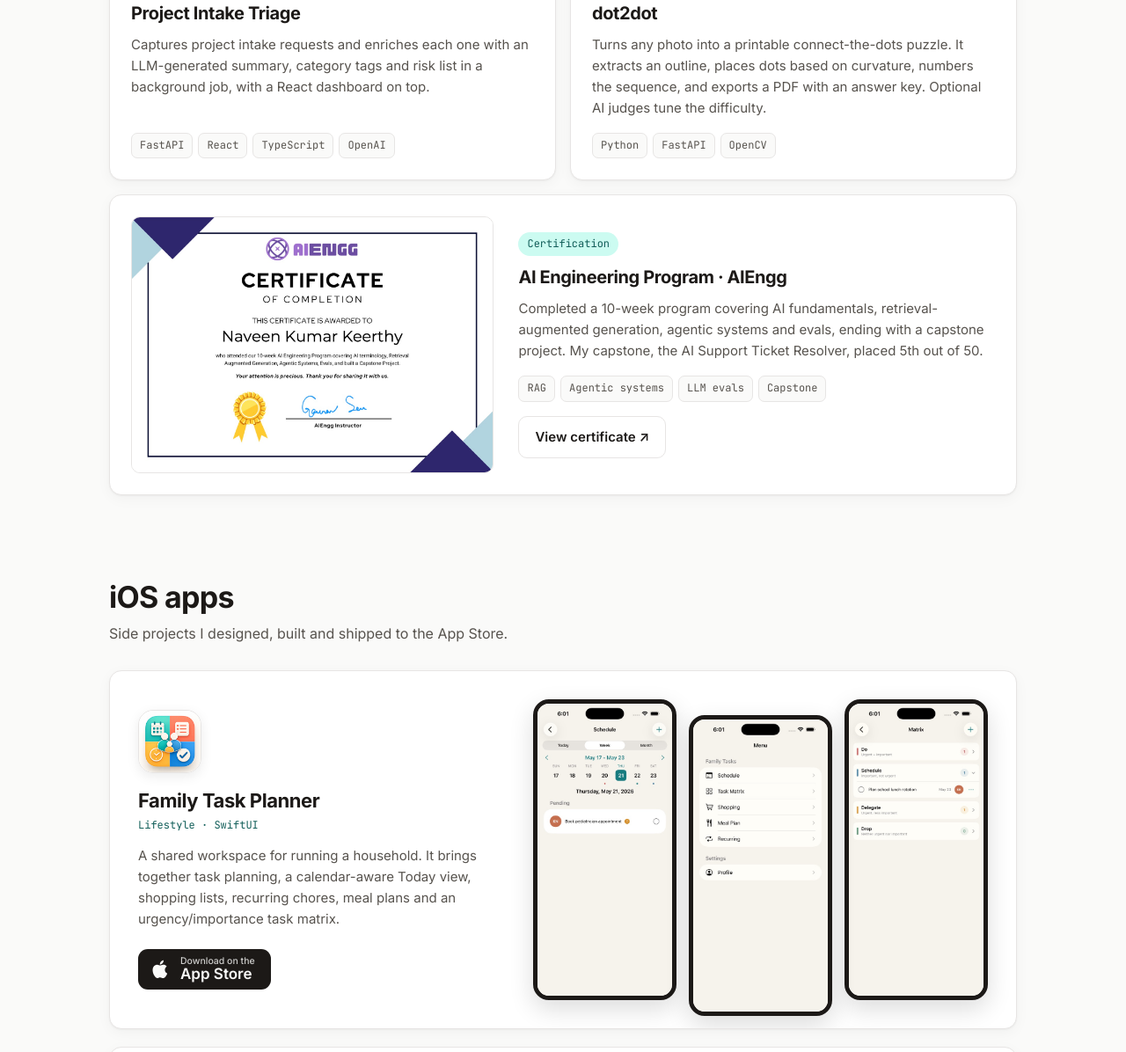
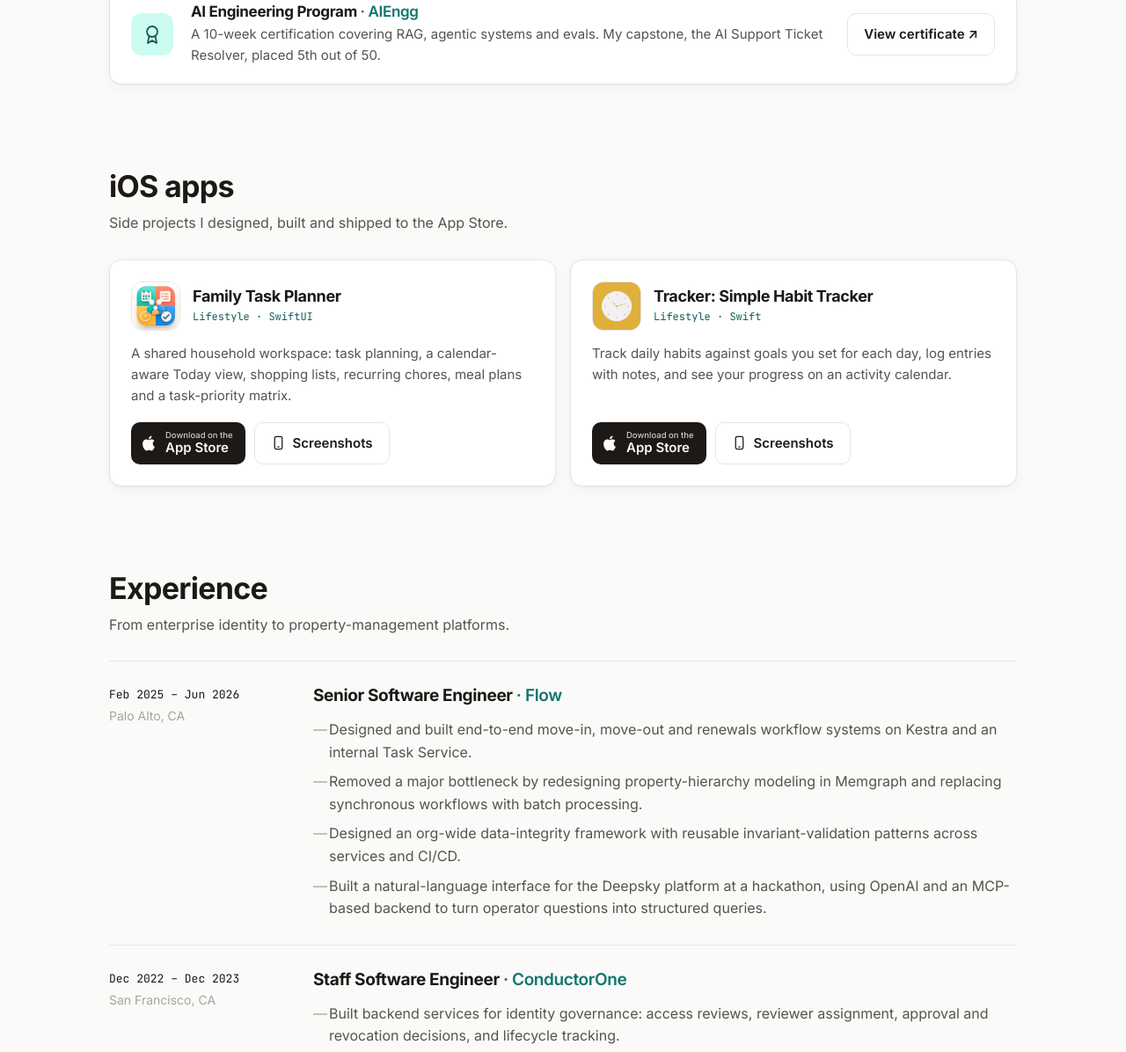
Before and after one commit to bee-honey/bee-honey.github.io, a plain HTML site: page index.html in a window 1280 px wide. Shown: the part 1842-3038 px from the top of the page at 88% size. Drawn offline with Linux system fonts and the light colour scheme.

Commit message:
Remove intake exercise, compact certificate, screenshots in pop-up gallery
Co-Authored-By: Claude Opus 5.5 <noreply@anthropic.com>

```diff
--- a/index.html
+++ b/index.html
@@ -127,15 +127,6 @@
           <ul class="chips"><li>Python</li><li>LangGraph</li><li>Unity / C#</li></ul>
         </article>
 
-        <article class="card">
-          <div class="card-top">
-            <span class="tag">LLM workflow</span>
-            <a class="ext" href="https://github.com/bee-honey/tribe-intake-triage" target="_blank" rel="noopener" aria-label="Project Intake Triage on GitHub">↗</a>
-          </div>
-          <h3>Project Intake Triage</h3>
-          <p>Captures project intake requests and enriches each one with an LLM-generated summary, category tags and risk list in a background job, with a React dashboard on top.</p>
-          <ul class="chips"><li>FastAPI</li><li>React</li><li>TypeScript</li><li>OpenAI</li></ul>
-        </article>
 
         <article class="card">
           <div class="card-top">
@@ -147,16 +138,14 @@
           <ul class="chips"><li>Python</li><li>FastAPI</li><li>OpenCV</li></ul>
         </article>
         <article class="card cert">
-          <a class="cert-img" href="assets/AIEngg-Certificate.pdf" target="_blank" rel="noopener" aria-label="View AI Engineering certificate (PDF)">
-            <img src="assets/aiengg-certificate.jpg" alt="AIEngg certificate of completion awarded to Naveen Kumar Keerthy" loading="lazy" width="1400" height="990">
-          </a>
+          <span class="cert-icon" aria-hidden="true">
+            <svg viewBox="0 0 24 24"><circle cx="12" cy="9" r="6"/><path d="M8.5 13.9 7 22l5-3 5 3-1.5-8.1"/></svg>
+          </span>
           <div class="cert-body">
-            <span class="tag accent">Certification</span>
-            <h3>AI Engineering Program · AIEngg</h3>
-            <p>Completed a 10-week program covering AI fundamentals, retrieval-augmented generation, agentic systems and evals, ending with a capstone project. My capstone, the AI Support Ticket Resolver, placed 5th out of 50.</p>
-            <ul class="chips"><li>RAG</li><li>Agentic systems</li><li>LLM evals</li><li>Capstone</li></ul>
-            <a class="btn" href="assets/AIEngg-Certificate.pdf" target="_blank" rel="noopener">View certificate ↗</a>
+            <h3>AI Engineering Program <span class="at">· AIEngg</span></h3>
+            <p>A 10-week certification covering RAG, agentic systems and evals. My capstone, the AI Support Ticket Resolver, placed 5th out of 50.</p>
           </div>
+          <a class="btn" href="assets/AIEngg-Certificate.pdf" target="_blank" rel="noopener">View certificate ↗</a>
         </article>
       </div>
     </section>
@@ -167,39 +156,39 @@
         <h2>iOS apps</h2>
         <p>Side projects I designed, built and shipped to the App Store.</p>
       </div>
-      <div class="apps">
-        <article class="card showcase">
-          <div class="app-info">
-            <img class="app-icon" src="assets/apps/family-icon.jpg" alt="" width="72" height="72">
-            <h3>Family Task Planner</h3>
-            <p class="app-sub">Lifestyle · SwiftUI</p>
-            <p>A shared workspace for running a household. It brings together task planning, a calendar-aware Today view, shopping lists, recurring chores, meal plans and an urgency/importance task matrix.</p>
-            <a class="store-btn" href="https://apps.apple.com/us/app/family-task-planner/id6771995830" target="_blank" rel="noopener">
-              <svg viewBox="0 0 24 24" aria-hidden="true"><path fill="currentColor" d="M16.4 12.6c0-2.6 2.1-3.8 2.2-3.9-1.2-1.8-3.1-2-3.7-2-1.6-.2-3.1.9-3.9.9-.8 0-2-.9-3.4-.9-1.7 0-3.3 1-4.2 2.6-1.8 3.1-.5 7.7 1.3 10.2.9 1.2 1.9 2.6 3.2 2.6 1.3-.1 1.8-.8 3.3-.8 1.6 0 2 .8 3.4.8 1.4 0 2.3-1.3 3.1-2.5 1-1.4 1.4-2.8 1.4-2.9 0 0-2.7-1-2.7-4.1zM13.9 4.9c.7-.9 1.2-2 1-3.2-1 0-2.3.7-3 1.6-.7.8-1.2 2-1.1 3.1 1.2.1 2.3-.6 3.1-1.5z"/></svg>
-              <span><small>Download on the</small>App Store</span>
-            </a>
+      <div class="grid apps">
+        <article class="card app">
+          <div class="app-head">
+            <img class="app-icon" src="assets/apps/family-icon.jpg" alt="" width="56" height="56">
+            <div>
+              <h3>Family Task Planner</h3>
+              <p class="app-sub">Lifestyle · SwiftUI</p>
+            </div>
           </div>
-          <div class="phones">
-              <img src="assets/apps/family-1.jpg" alt="Weekly schedule view" loading="lazy">
-              <img src="assets/apps/family-2.jpg" alt="App menu" loading="lazy">
-              <img src="assets/apps/family-3.jpg" alt="Task matrix" loading="lazy">
+          <p class="app-desc">A shared household workspace: task planning, a calendar-aware Today view, shopping lists, recurring chores, meal plans and a task-priority matrix.</p>
+          <div class="app-actions">
+            <a class="store-btn" href="https://apps.apple.com/us/app/family-task-planner/id6771995830" target="_blank" rel="noopener"><svg viewBox="0 0 24 24" aria-hidden="true"><path fill="currentColor" d="M16.4 12.6c0-2.6 2.1-3.8 2.2-3.9-1.2-1.8-3.1-2-3.7-2-1.6-.2-3.1.9-3.9.9-.8 0-2-.9-3.4-.9-1.7 0-3.3 1-4.2 2.6-1.8 3.1-.5 7.7 1.3 10.2.9 1.2 1.9 2.6 3.2 2.6 1.3-.1 1.8-.8 3.3-.8 1.6 0 2 .8 3.4.8 1.4 0 2.3-1.3 3.1-2.5 1-1.4 1.4-2.8 1.4-2.9 0 0-2.7-1-2.7-4.1zM13.9 4.9c.7-.9 1.2-2 1-3.2-1 0-2.3.7-3 1.6-.7.8-1.2 2-1.1 3.1 1.2.1 2.3-.6 3.1-1.5z"/></svg><span><small>Download on the</small>App Store</span></a>
+            <button class="btn shots-btn" type="button" data-app="family" data-title="Family Task Planner" data-alts="Weekly schedule view|App menu|Task matrix">
+              <svg viewBox="0 0 24 24" aria-hidden="true"><rect x="6" y="2" width="12" height="20" rx="2.5"/><path d="M11 18.5h2"/></svg>
+              Screenshots
+            </button>
           </div>
         </article>
-        <article class="card showcase">
-          <div class="app-info">
-            <img class="app-icon" src="assets/apps/tracker-icon.jpg" alt="" width="72" height="72">
-            <h3>Tracker: Simple Habit Tracker</h3>
-            <p class="app-sub">Lifestyle · Swift</p>
-            <p>Track daily habits and routines against goals you set for each day, log entries with notes, and see your progress over time on an activity calendar.</p>
-            <a class="store-btn" href="https://apps.apple.com/us/app/tracker-simple-habit-tracker/id6596777457" target="_blank" rel="noopener">
-              <svg viewBox="0 0 24 24" aria-hidden="true"><path fill="currentColor" d="M16.4 12.6c0-2.6 2.1-3.8 2.2-3.9-1.2-1.8-3.1-2-3.7-2-1.6-.2-3.1.9-3.9.9-.8 0-2-.9-3.4-.9-1.7 0-3.3 1-4.2 2.6-1.8 3.1-.5 7.7 1.3 10.2.9 1.2 1.9 2.6 3.2 2.6 1.3-.1 1.8-.8 3.3-.8 1.6 0 2 .8 3.4.8 1.4 0 2.3-1.3 3.1-2.5 1-1.4 1.4-2.8 1.4-2.9 0 0-2.7-1-2.7-4.1zM13.9 4.9c.7-.9 1.2-2 1-3.2-1 0-2.3.7-3 1.6-.7.8-1.2 2-1.1 3.1 1.2.1 2.3-.6 3.1-1.5z"/></svg>
-              <span><small>Download on the</small>App Store</span>
-            </a>
+        <article class="card app">
+          <div class="app-head">
+            <img class="app-icon" src="assets/apps/tracker-icon.jpg" alt="" width="56" height="56">
+            <div>
+              <h3>Tracker: Simple Habit Tracker</h3>
+              <p class="app-sub">Lifestyle · Swift</p>
+            </div>
           </div>
-          <div class="phones">
-              <img src="assets/apps/tracker-1.jpg" alt="Today's routine" loading="lazy">
-              <img src="assets/apps/tracker-2.jpg" alt="Habit history" loading="lazy">
-              <img src="assets/apps/tracker-3.jpg" alt="Activity calendar" loading="lazy">
+          <p class="app-desc">Track daily habits against goals you set for each day, log entries with notes, and see your progress on an activity calendar.</p>
+          <div class="app-actions">
+            <a class="store-btn" href="https://apps.apple.com/us/app/tracker-simple-habit-tracker/id6596777457" target="_blank" rel="noopener"><svg viewBox="0 0 24 24" aria-hidden="true"><path fill="currentColor" d="M16.4 12.6c0-2.6 2.1-3.8 2.2-3.9-1.2-1.8-3.1-2-3.7-2-1.6-.2-3.1.9-3.9.9-.8 0-2-.9-3.4-.9-1.7 0-3.3 1-4.2 2.6-1.8 3.1-.5 7.7 1.3 10.2.9 1.2 1.9 2.6 3.2 2.6 1.3-.1 1.8-.8 3.3-.8 1.6 0 2 .8 3.4.8 1.4 0 2.3-1.3 3.1-2.5 1-1.4 1.4-2.8 1.4-2.9 0 0-2.7-1-2.7-4.1zM13.9 4.9c.7-.9 1.2-2 1-3.2-1 0-2.3.7-3 1.6-.7.8-1.2 2-1.1 3.1 1.2.1 2.3-.6 3.1-1.5z"/></svg><span><small>Download on the</small>App Store</span></a>
+            <button class="btn shots-btn" type="button" data-app="tracker" data-title="Tracker: Simple Habit Tracker" data-alts="Today's routine|Habit history|Activity calendar">
+              <svg viewBox="0 0 24 24" aria-hidden="true"><rect x="6" y="2" width="12" height="20" rx="2.5"/><path d="M11 18.5h2"/></svg>
+              Screenshots
+            </button>
           </div>
         </article>
       </div>
@@ -357,6 +346,14 @@
     </section>
   </main>
 
+  <dialog class="gallery" aria-labelledby="gallery-title">
+    <div class="gallery-head">
+      <h3 id="gallery-title"></h3>
+      <button class="gallery-close" type="button" aria-label="Close">✕</button>
+    </div>
+    <div class="gallery-shots"></div>
+  </dialog>
+
   <footer class="wrap footer">
     <span>© <span id="year">2026</span> Naveen Keerthy</span>
     <a href="#top">Back to top ↑</a>
--- a/script.js
+++ b/script.js
@@ -56,5 +56,19 @@
     items.forEach((el) => { el.classList.add('reveal'); reveal.observe(el); });
   }
 
+  // Screenshot gallery (only loads images when opened)
+  const dlg = document.querySelector('.gallery');
+  const shots = dlg.querySelector('.gallery-shots');
+  document.querySelectorAll('.shots-btn').forEach((btn) => btn.addEventListener('click', () => {
+    const { app, title, alts } = btn.dataset;
+    dlg.querySelector('#gallery-title').textContent = title;
+    shots.innerHTML = alts.split('|').map((alt, i) =>
+      `<figure><img src="assets/apps/${app}-${i + 1}.jpg" alt="${alt}"><figcaption>${alt}</figcaption></figure>`).join('');
+    dlg.showModal();
+    shots.scrollLeft = 0;
+  }));
+  dlg.querySelector('.gallery-close').addEventListener('click', () => dlg.close());
+  dlg.addEventListener('click', (e) => { if (e.target === dlg) dlg.close(); });
+
   document.getElementById('year').textContent = new Date().getFullYear();
 })();
--- a/styles.css
+++ b/styles.css
@@ -166,7 +166,7 @@ ul, ol { margin: 0; padding: 0; }
 .projects .feature { grid-column: span 1; }
 @media (min-width: 900px) {
   .projects { grid-template-columns: repeat(6, 1fr); }
-  .projects .card { grid-column: span 3; }
+  .projects .card { grid-column: span 2; }
   .projects .feature { grid-column: span 3; }
 }
 .card-top { display: flex; justify-content: space-between; align-items: center; }
@@ -182,46 +182,50 @@ ul, ol { margin: 0; padding: 0; }
 
 /* CERTIFICATE */
 @media (min-width: 900px) { .projects .cert { grid-column: 1 / -1; } }
-.projects .cert { flex-direction: row; align-items: center; gap: 28px; }
-.cert-img { flex: 0 0 42%; display: block; border-radius: 10px; overflow: hidden; border: 1px solid var(--border); transition: transform .2s; }
-.cert-img:hover { transform: scale(1.01); }
-.cert-img img { display: block; width: 100%; height: auto; }
-.cert-body { display: flex; flex-direction: column; align-items: flex-start; gap: 12px; }
-.cert-body .chips { margin-top: 0; }
-.cert-body .btn { margin-top: 4px; }
-@media (max-width: 760px) { .projects .cert { flex-direction: column; align-items: stretch; } }
+.projects .cert { flex-direction: row; align-items: center; gap: 20px; padding: 20px 24px; }
+.cert-icon { flex: none; width: 48px; height: 48px; border-radius: 12px; display: grid; place-items: center; background: var(--accent-soft); color: var(--accent-text); }
+.cert-icon svg { width: 24px; height: 24px; fill: none; stroke: currentColor; stroke-width: 1.8; stroke-linejoin: round; }
+.cert-body { flex: 1; min-width: 0; }
+.projects .cert h3 { font-size: 17px; }
+.projects .cert p { margin-top: 4px; }
+.cert .btn { flex: none; }
+@media (max-width: 700px) { .projects .cert { flex-wrap: wrap; } .cert-body { flex-basis: calc(100% - 68px); } .cert .btn { width: 100%; justify-content: center; } }
 
 /* APPS */
-.apps { display: grid; gap: 20px; }
-.showcase { display: grid; grid-template-columns: minmax(0, 1fr) minmax(0, 1.25fr); gap: 36px; align-items: center; padding: 32px; overflow: hidden; }
-.app-info { display: flex; flex-direction: column; align-items: flex-start; }
-.app-icon { width: 72px; height: 72px; border-radius: 17px; border: 1px solid var(--border); margin-bottom: 18px; box-shadow: 0 4px 14px rgb(0 0 0 / .08); }
-.app-info h3 { font-size: 22px; }
-.app-sub { font-family: var(--mono); font-size: 12px; color: var(--accent-text); margin-top: 6px; }
-.app-info p:not(.app-sub) { color: var(--muted); margin-top: 12px; font-size: 15px; }
+.apps { grid-template-columns: repeat(auto-fill, minmax(min(100%, 420px), 1fr)); }
+.app { display: flex; flex-direction: column; gap: 14px; }
+.app-head { display: flex; align-items: center; gap: 14px; }
+.app-icon { width: 56px; height: 56px; border-radius: 13px; border: 1px solid var(--border); flex: none; }
+.app h3 { font-size: 18px; }
+.app-sub { font-family: var(--mono); font-size: 12px; color: var(--accent-text); margin-top: 3px; }
+.app-desc { color: var(--muted); font-size: 15px; }
+.app-actions { display: flex; flex-wrap: wrap; gap: 10px; margin-top: auto; padding-top: 4px; }
 .store-btn {
-  display: inline-flex; align-items: center; gap: 10px; margin-top: 22px; padding: 8px 18px 8px 14px;
-  background: var(--text); color: var(--bg); border-radius: 11px; font-weight: 600; font-size: 17px; line-height: 1.1;
+  display: inline-flex; align-items: center; gap: 8px; padding: 6px 14px 6px 11px;
+  background: var(--text); color: var(--bg); border-radius: 10px; font-weight: 600; font-size: 15px; line-height: 1.1;
   transition: transform .15s, background .15s;
 }
 .store-btn:hover { transform: translateY(-1px); background: var(--accent); }
-.store-btn svg { width: 24px; height: 24px; }
-.store-btn small { display: block; font-size: 10.5px; font-weight: 500; opacity: .8; }
-.phones { display: grid; grid-template-columns: repeat(3, 1fr); gap: 14px; align-items: start; }
-.phones img {
-  width: 100%; height: auto; display: block; border-radius: 18px;
-  border: 5px solid #1c1917; background: #1c1917;
-  box-shadow: 0 10px 28px rgb(0 0 0 / .14);
+.store-btn svg { width: 20px; height: 20px; }
+.store-btn small { display: block; font-size: 9.5px; font-weight: 500; opacity: .8; }
+.shots-btn { cursor: pointer; font: inherit; font-weight: 600; font-size: 15px; color: var(--text); }
+.shots-btn svg { width: 17px; height: 17px; fill: none; stroke: currentColor; stroke-width: 1.8; stroke-linecap: round; }
+
+/* SCREENSHOT GALLERY */
+.gallery {
+  width: min(880px, calc(100vw - 32px)); max-height: calc(100vh - 48px); padding: 0;
+  border: 1px solid var(--border); border-radius: var(--radius); background: var(--surface); color: var(--text);
 }
-.phones img:nth-child(2) { transform: translateY(18px); }
-@media (max-width: 860px) {
-  .showcase { grid-template-columns: 1fr; gap: 28px; padding: 24px; }
-  .phones img:nth-child(2) { transform: none; }
-}
-@media (max-width: 480px) {
-  .phones { gap: 8px; }
-  .phones img { border-width: 3px; border-radius: 12px; }
-}
+.gallery::backdrop { background: rgb(0 0 0 / .6); backdrop-filter: blur(3px); }
+.gallery-head { display: flex; justify-content: space-between; align-items: center; padding: 16px 20px; border-bottom: 1px solid var(--border); position: sticky; top: 0; background: var(--surface); }
+.gallery-head h3 { font-size: 17px; }
+.gallery-close { background: none; border: 1px solid var(--border); color: var(--text); width: 34px; height: 34px; border-radius: 9px; cursor: pointer; font-size: 14px; }
+.gallery-close:hover { background: var(--surface-2); }
+.gallery-shots { display: flex; gap: 16px; padding: 24px; overflow-x: auto; scroll-snap-type: x mandatory; justify-content: center; }
+.gallery-shots figure { margin: 0; flex: 0 0 auto; width: min(240px, 70vw); scroll-snap-align: center; text-align: center; }
+.gallery-shots img { width: 100%; height: auto; display: block; border-radius: 18px; border: 5px solid #1c1917; background: #1c1917; }
+.gallery-shots figcaption { margin-top: 10px; font-size: 13px; color: var(--muted); }
+@media (max-width: 780px) { .gallery-shots { justify-content: flex-start; } }
 
 /* TIMELINE */
 .timeline { list-style: none; position: relative; }
```
Also changed, not shown: assets/aiengg-certificate.jpg (deleted).
